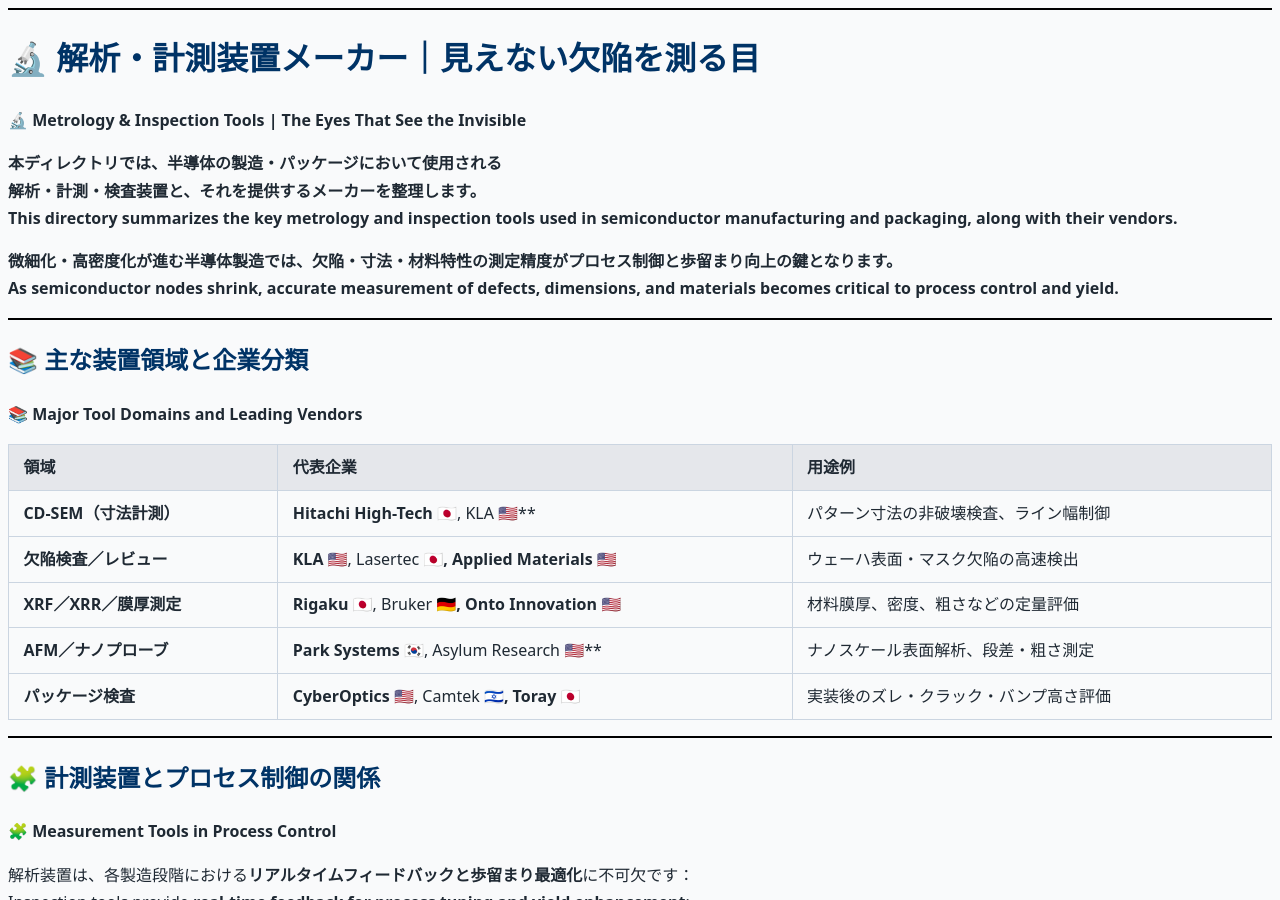
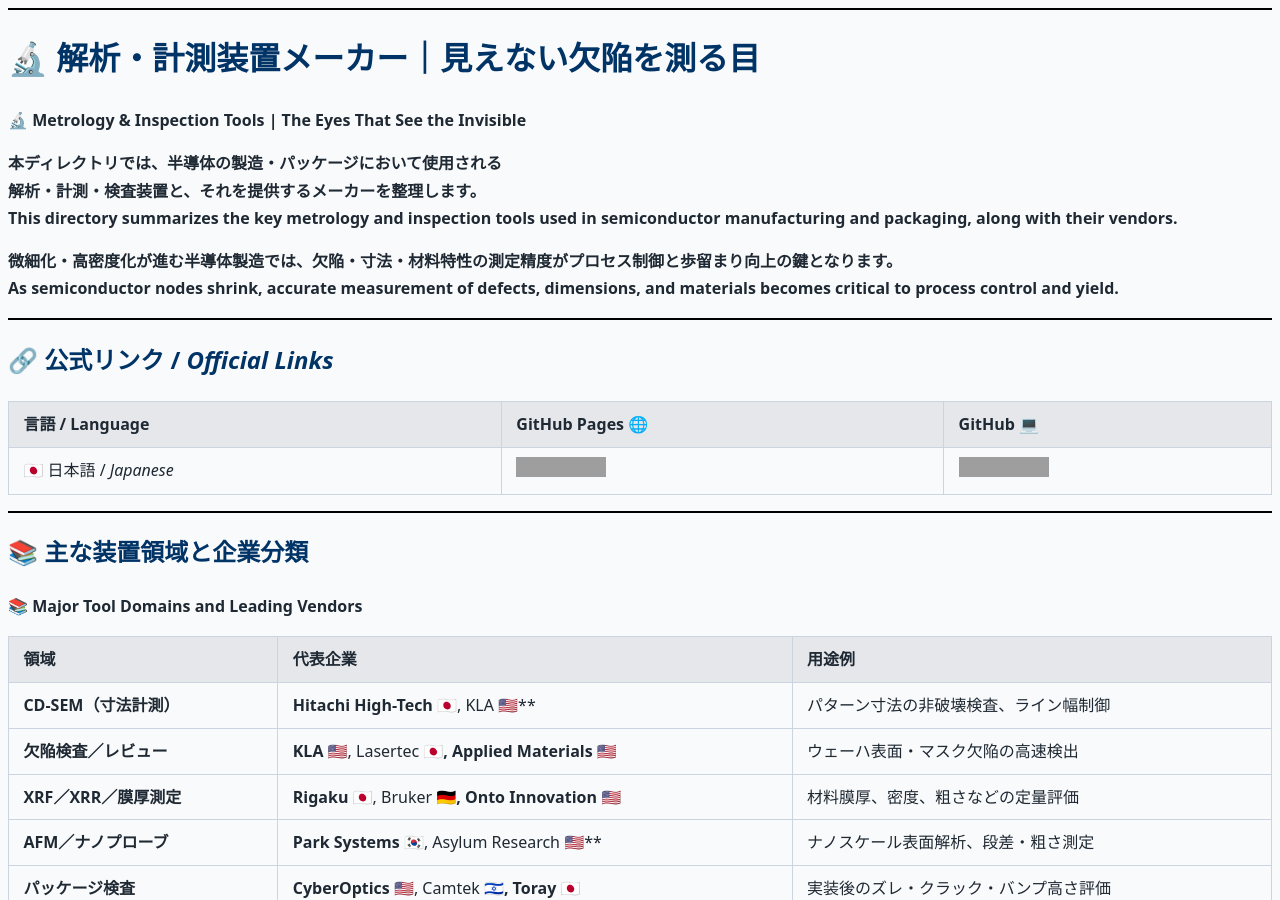
Before and after one commit to Samizo-AITL/Edusemi-Plus, a Jekyll site: the page built from industry/metrology-tools/index.md, in a window 1280 px wide and 900 px high. Built offline with Jekyll 4.4.1, drawn with Linux system fonts in a browser that asks for light colours; grey boxes are pictures that could not be loaded.

Commit message:
Update index.md

```diff
--- a/industry/metrology-tools/index.md
+++ b/industry/metrology-tools/index.md
@@ -14,6 +14,14 @@
 
 **微細化・高密度化が進む半導体製造では、欠陥・寸法・材料特性の測定精度がプロセス制御と歩留まり向上の鍵となります。**
 **As semiconductor nodes shrink, accurate measurement of defects, dimensions, and materials becomes critical to process control and yield.**
+
+---
+
+## 🔗 公式リンク / *Official Links*
+
+| 言語 / Language | GitHub Pages 🌐 | GitHub 💻 |
+|-----------------|----------------|-----------|
+| 🇯🇵 日本語 / *Japanese* | [![GitHub Pages JP](https://img.shields.io/badge/GitHub%20Pages-日本語版-brightgreen?logo=github)](https://samizo-aitl.github.io/Edusemi-Plus/industry/metrology-tools/) | [![GitHub Repo JP](https://img.shields.io/badge/GitHub-日本語版-blue?logo=github)](https://github.com/Samizo-AITL/Edusemi-Plus/tree/main/industry/metrology-tools) |
 
 ---
 
```
